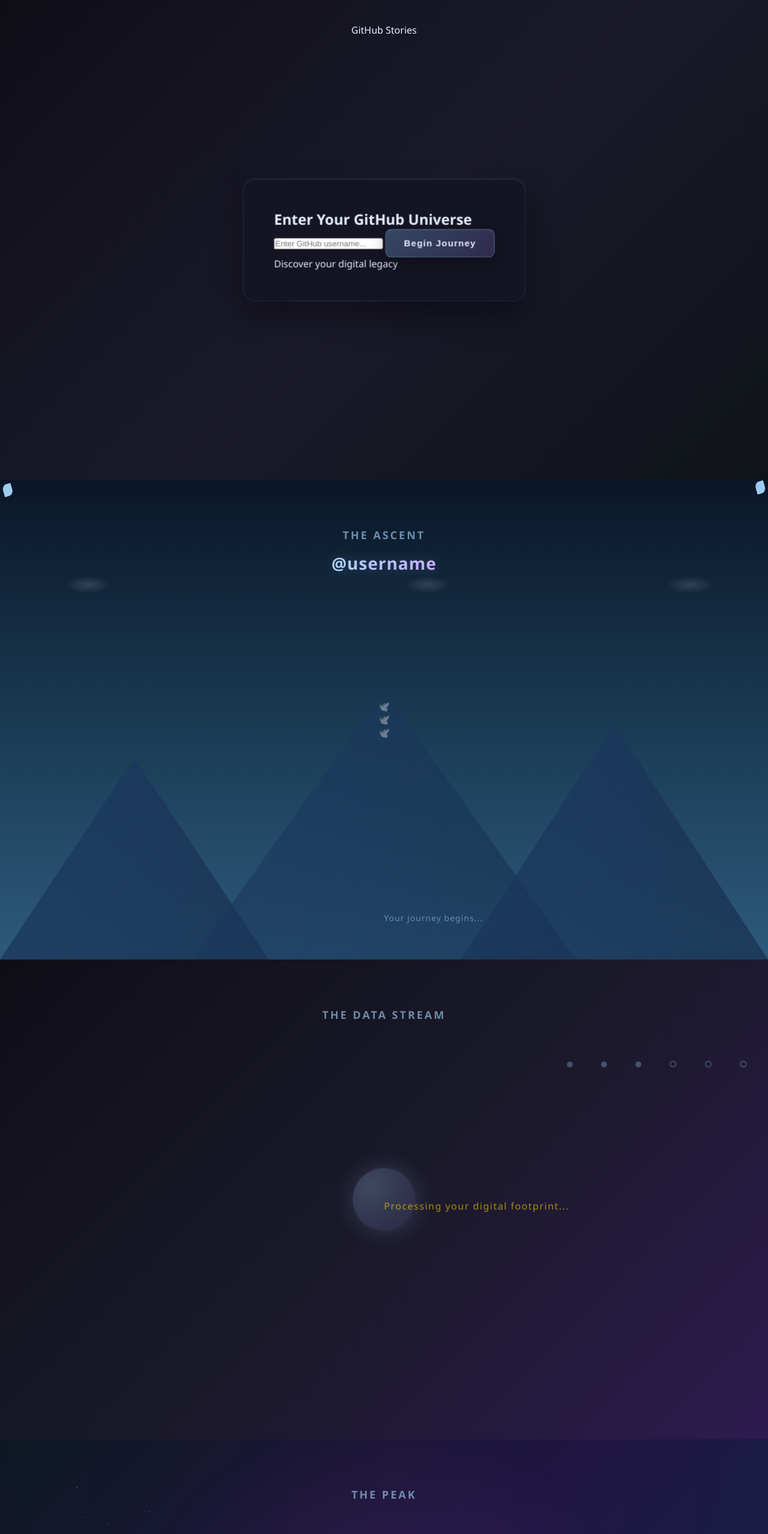
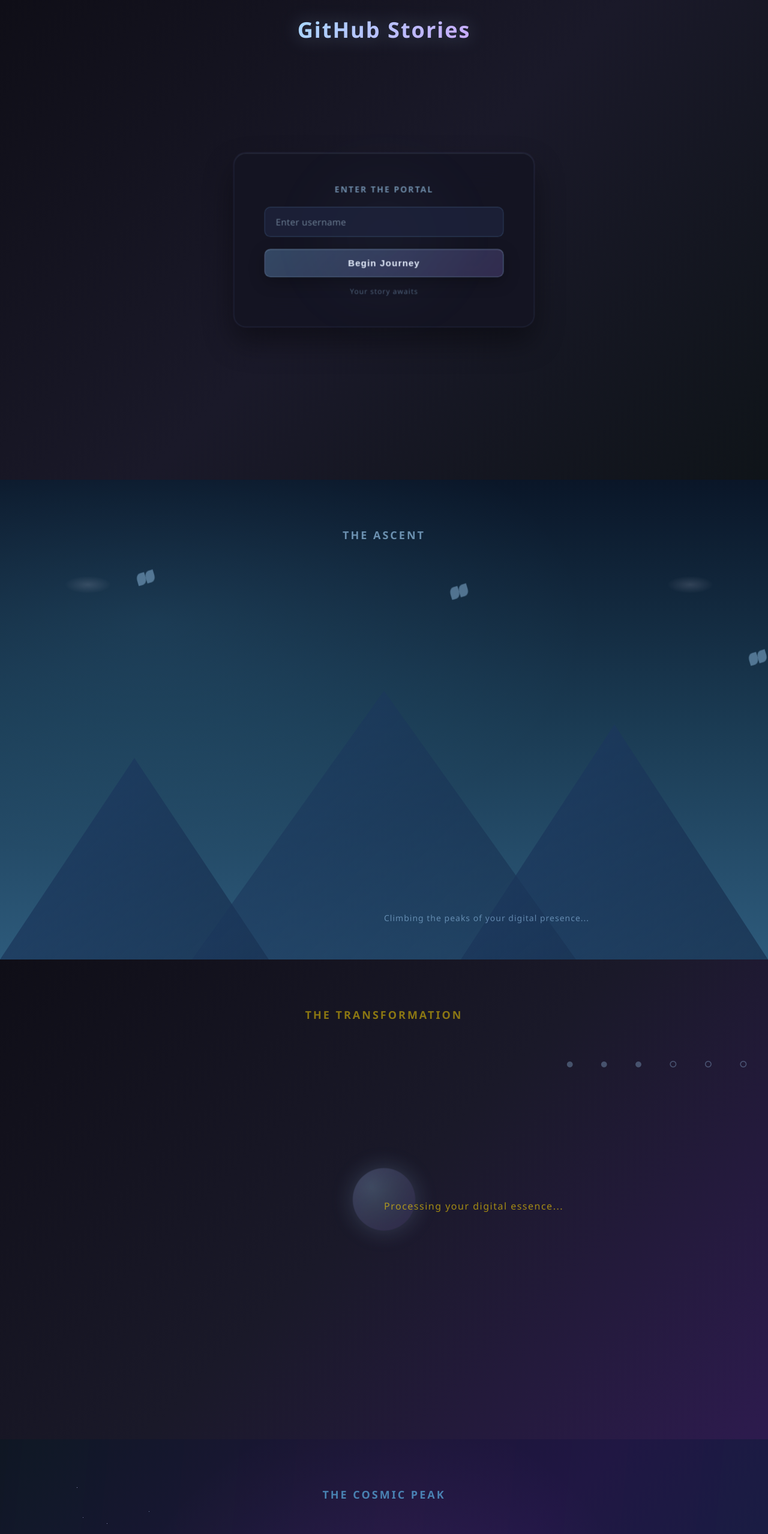
Before and after one commit to hecker-200/GitHub-Follower-Experience, a plain HTML site: page index.html in a window 1280 px wide. Shown: the top 2558 px of the page at 60% size. Drawn offline with nearby package versions, Linux system fonts and the light colour scheme.

Commit message:
Update with latest ApiRequest.html, script.js, and style.css from JAVASCRIPT folder

```diff
--- a/index.html
+++ b/index.html
@@ -3,77 +3,18 @@
 <head>
   <meta charset="UTF-8">
   <meta name="viewport" content="width=device-width, initial-scale=1.0">
-  <title>GitHub Followers - Cinematic Experience</title>
-  <link rel="stylesheet" href="style.css">
+  <meta name="description" content="A cinematic journey through your GitHub story">
+  <meta name="theme-color" content="#0f0e17">
+  <title>GitHub Stories | A Digital Journey</title>
+  <link rel="stylesheet" href="./style.css">
+  <script src="https://cdnjs.cloudflare.com/ajax/libs/gsap/3.12.2/gsap.min.js"></script>
+  <script src="https://cdnjs.cloudflare.com/ajax/libs/gsap/3.12.2/ScrollTrigger.min.js"></script>
 </head>
 <body>
-
+  <!-- Floating Title -->
   <div class="floating-title">
-    <span id="titleText">GitHub Stories</span>
+    <span class="title-text" id="titleText">GitHub Stories</span>
   </div>
-
-  <!-- Scene 1: Portal -->
-  <section class="scene scene-1">
-    <div class="portal-container">
-      <div class="portal-glow-ring"></div>
-      <div class="portal-inner">
-        <h1 class="portal-title">Enter Your GitHub Universe</h1>
-        <input type="text" id="txt" class="portal-input" placeholder="Enter GitHub username...">
-        <button id="know" class="portal-button">Begin Journey</button>
-        <p class="portal-subtitle">Discover your digital legacy</p>
-      </div>
-    </div>
-  </section>
-
-  <!-- Scene 2: The Ascent -->
-  <section class="scene scene-2">
-    <div class="mountain-range">
-      <div class="mountain mountain-1"></div>
-      <div class="mountain mountain-2"></div>
-      <div class="mountain mountain-3"></div>
-    </div>
-    <div class="clouds">
-      <div class="cloud cloud-1"></div>
-      <div class="cloud cloud-2"></div>
-      <div class="cloud cloud-3"></div>
-    </div>
-    <div class="flying-birds">
-      <div class="bird bird-1">🕊️</div>
-      <div class="bird bird-2">🕊️</div>
-      <div class="bird bird-3">🕊️</div>
-    </div>
-    <div class="scene-label">The Ascent</div>
-    <div class="username-display" id="usernameDisplay">@username</div>
-    <p class="journey-text">Your journey begins...</p>
-  </section>
-
-  <!-- Scene 3: Data Stream -->
-  <section class="scene scene-3">
-    <div class="data-particles"></div>
-    <div class="loading-orb"></div>
-    <pre class="matrix-text" id="matrix"></pre>
-    <div class="scene-label">The Data Stream</div>
-    <p class="data-info">Processing your digital footprint...</p>
-  </section>
-
-  <!-- Scene 4: The Peak -->
-  <section class="scene scene-4">
-    <div class="aurora-borealis"></div>
-    <div class="stars-field"></div>
-    <div class="peak-sky"></div>
-    <div class="golden-light"></div>
-    <div class="scene-label">The Peak</div>
-    <p class="peak-info">You're almost at the revelation...</p>
-  </section>
-
-  <!-- Scene 5: The Revelation -->
-  <section class="scene scene-5">
-    <div class="crown">👑</div>
-    <div class="followers" id="followers">0</div>
-    <div class="username-reveal" id="usernameReveal">@username</div>
-    <div class="achievement-text">GitHub Followers</div>
-    <div class="scene-label">The Revelation</div>
-  </section>
 
   <!-- Traveling Orb -->
   <div class="traveling-orb" id="travelingOrb">
@@ -82,8 +23,72 @@
     <div class="orb-counter" id="orbCounter"></div>
   </div>
 
-  <script src="https://cdnjs.cloudflare.com/ajax/libs/gsap/3.12.2/gsap.min.js"></script>
-  <script src="https://cdnjs.cloudflare.com/ajax/libs/gsap/3.12.2/ScrollTrigger.min.js"></script>
-  <script src="script.js"></script>
+  <!-- Scene 1: The Portal -->
+  <section class="scene scene-1">
+    <div class="portal">
+      <div class="portal-inner">
+        <div class="glow-ring"></div>
+        <div class="portal-label">ENTER THE PORTAL</div>
+        <div class="input-container">
+          <input type="text" placeholder="Enter username" id="txt" class="story-input">
+          <button id="know" class="portal-button">Begin Journey</button>
+        </div>
+        <div class="portal-footer">Your story awaits</div>
+      </div>
+    </div>
+  </section>
+
+  <!-- Scene 2: The Ascent -->
+  <section class="scene scene-2">
+    <div class="sky-background"></div>
+    <div class="scene-label scene-2-label">THE ASCENT</div>
+    <div class="username-display" id="usernameDisplay"></div>
+    <div class="floating-bird bird-1"></div>
+    <div class="floating-bird bird-2"></div>
+    <div class="floating-bird bird-3"></div>
+    <div class="mountain-range">
+      <div class="mountain mountain-1"></div>
+      <div class="mountain mountain-2"></div>
+      <div class="mountain mountain-3"></div>
+    </div>
+    <div class="cloud cloud-1"></div>
+    <div class="cloud cloud-2"></div>
+    <div class="journey-text">Climbing the peaks of your digital presence...</div>
+  </section>
+
+  <!-- Scene 3: The Data Stream -->
+  <section class="scene scene-3">
+    <div class="scene-label scene-3-label">THE TRANSFORMATION</div>
+    <div class="data-particles"></div>
+    <div class="matrix-text" id="matrix"></div>
+    <div class="loading-orb"></div>
+    <div class="data-info">Processing your digital essence...</div>
+  </section>
+
+  <!-- Scene 4: The Peak -->
+  <section class="scene scene-4">
+    <div class="scene-label scene-4-label">THE COSMIC PEAK</div>
+    <div class="peak-sky"></div>
+    <div class="aurora-borealis"></div>
+    <div class="stars-field"></div>
+    <div class="golden-light"></div>
+    <div class="peak-info">Breaking through to enlightenment...</div>
+  </section>
+
+  <!-- Scene 5: The Revelation -->
+  <section class="scene scene-5">
+    <div class="revelation-background"></div>
+    <div class="scene-label scene-5-label">THE REVELATION</div>
+    <div class="username-reveal" id="usernameReveal"></div>
+    <div class="follower-display">
+      <div class="crown"></div>
+      <p id="followers" class="final-count">0</p>
+      <div class="glow-effect"></div>
+    </div>
+    <div class="follower-label">Followers Unlocked</div>
+    <div class="achievement-text">Your Digital Legacy</div>
+  </section>
+
+  <script src="./script.js"></script>
 </body>
 </html>
--- a/script.js
+++ b/script.js
@@ -100,7 +100,7 @@
     ease: "power1.inOut"
   });
 
-  // Animate orb to scene 2 position
+  // Animate orb entrance and journey through scenes
   gsap.to(travelingOrb, {
     left: '10%',
     duration: 2,
```
